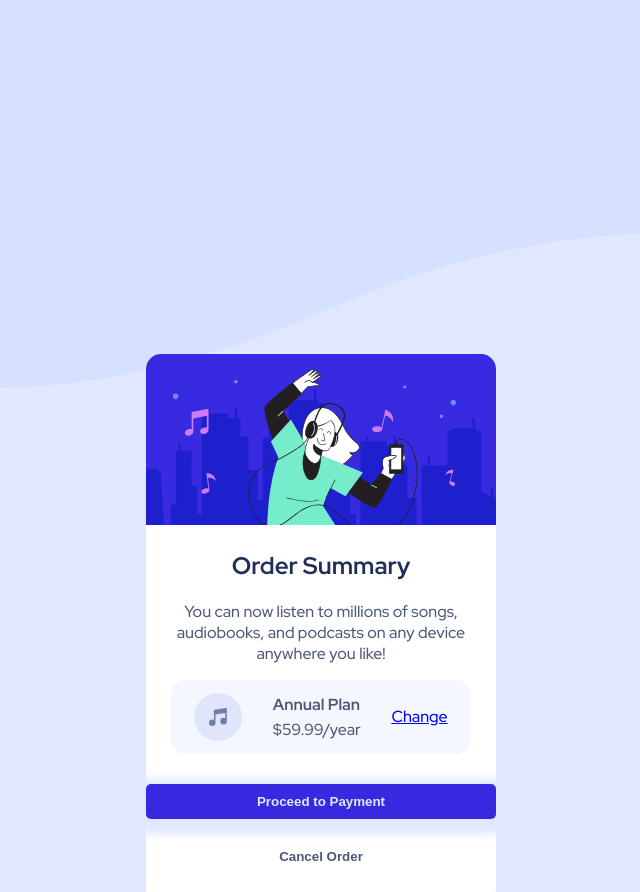
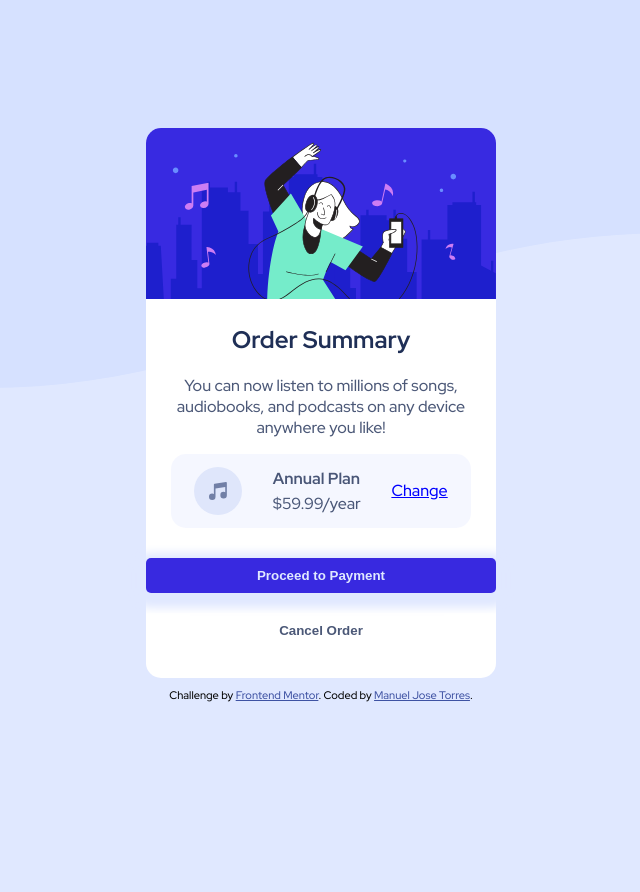
Before and after one commit to manny-torres-02/order-summary-component-main, a plain HTML site: page index.html in a window 1280 px wide. Shown: the top 892 px of the page, without its empty margins (319-959 px from the left). After the commit the page ends 830 px from the top, so only its background shows below. Drawn offline with Linux system fonts and the light colour scheme.

Commit message:
Continued to make slight adjustments

```diff
--- a/css.css
+++ b/css.css
@@ -16,7 +16,7 @@ Secondary Colors
 }
 
 body {
-  height: 100vh;
+  /* height: 100vh; */
   margin: 10%;
   background-image: url("images/pattern-background-desktop.svg");
   background-repeat: no-repeat;
@@ -36,7 +36,7 @@ body {
 }
 
 .card {
-  margin: auto;
+  /* margin: auto; */
   width: 350px;
   height: 550px;
   background-color: white;
```
